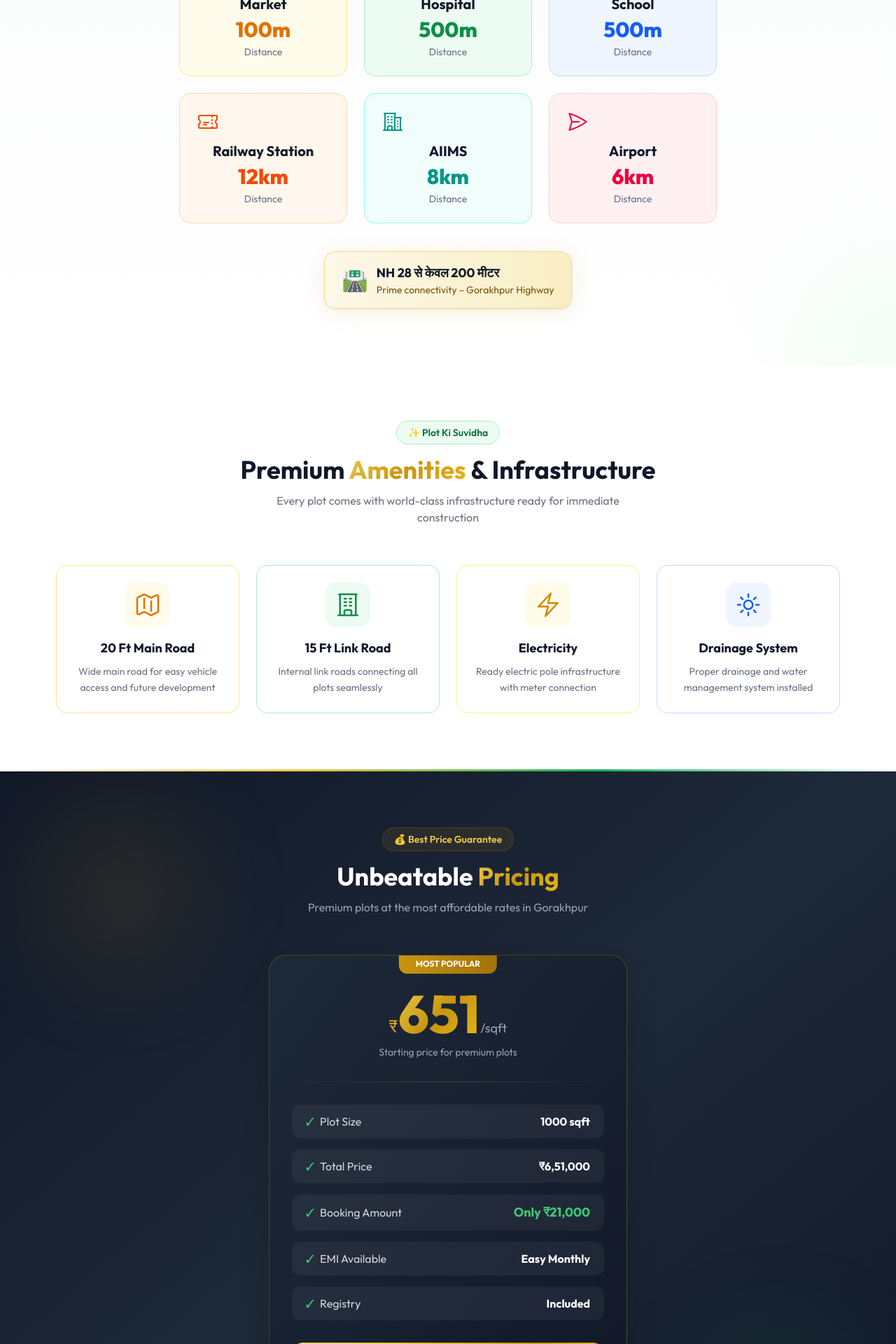
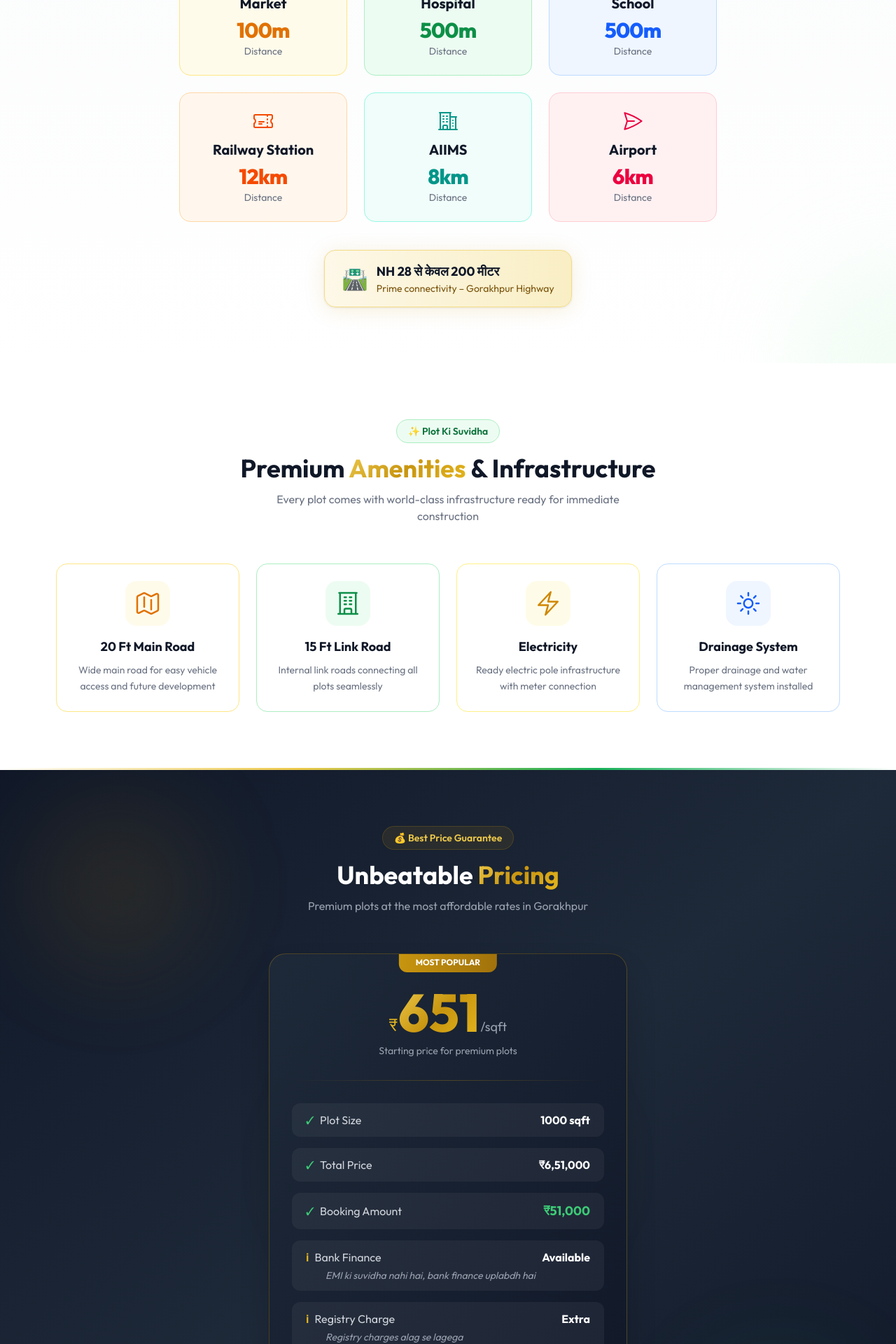
Before and after one commit to krishnaaprasad/Suvridhirealestate, a Next.js app: page / in a window 1280 px wide. Shown: the part 1280-3200 px from the top of the page at 70% size. Built offline with nearby package versions, Linux system fonts and the light colour scheme.

Commit message:
Hero Section Update

```diff
--- a/src/components/PricingSection.jsx
+++ b/src/components/PricingSection.jsx
@@ -64,19 +64,25 @@ export default function PricingSection() {
                   <span className="text-gray-300 flex items-center gap-1.5 sm:gap-2 text-sm sm:text-base">
                     <span className="text-green-400">✓</span> Booking Amount
                   </span>
-                  <span className="text-green-400 font-bold text-base sm:text-lg">Only ₹21,000</span>
+                  <span className="text-green-400 font-bold text-base sm:text-lg">₹51,000</span>
                 </div>
-                <div className="flex items-center justify-between bg-white/5 rounded-lg sm:rounded-xl px-3.5 sm:px-5 py-2.5 sm:py-3">
-                  <span className="text-gray-300 flex items-center gap-1.5 sm:gap-2 text-sm sm:text-base">
-                    <span className="text-green-400">✓</span> EMI Available
-                  </span>
-                  <span className="text-white font-bold text-sm sm:text-base">Easy Monthly</span>
+                <div className="flex flex-col bg-white/5 rounded-lg sm:rounded-xl px-3.5 sm:px-5 py-2.5 sm:py-3 gap-1">
+                  <div className="flex items-center justify-between">
+                    <span className="text-gray-300 flex items-center gap-1.5 sm:gap-2 text-sm sm:text-base">
+                      <span className="text-gold-400">ℹ</span> Bank Finance
+                    </span>
+                    <span className="text-white font-bold text-sm sm:text-base text-right">Available</span>
+                  </div>
+                  <p className="text-gray-400 text-xs sm:text-sm italic pl-6 sm:pl-7">EMI ki suvidha nahi hai, bank finance uplabdh hai</p>
                 </div>
-                <div className="flex items-center justify-between bg-white/5 rounded-lg sm:rounded-xl px-3.5 sm:px-5 py-2.5 sm:py-3">
-                  <span className="text-gray-300 flex items-center gap-1.5 sm:gap-2 text-sm sm:text-base">
-                    <span className="text-green-400">✓</span> Registry
-                  </span>
-                  <span className="text-white font-bold text-sm sm:text-base">Included</span>
+                <div className="flex flex-col bg-white/5 rounded-lg sm:rounded-xl px-3.5 sm:px-5 py-2.5 sm:py-3 gap-1">
+                  <div className="flex items-center justify-between">
+                    <span className="text-gray-300 flex items-center gap-1.5 sm:gap-2 text-sm sm:text-base">
+                      <span className="text-gold-400">ℹ</span> Registry Charge
+                    </span>
+                    <span className="text-white font-bold text-sm sm:text-base">Extra</span>
+                  </div>
+                  <p className="text-gray-400 text-xs sm:text-sm italic pl-6 sm:pl-7">Registry charges alag se lagega</p>
                 </div>
               </div>
 
--- a/src/components/TrustSection.jsx
+++ b/src/components/TrustSection.jsx
@@ -122,18 +122,18 @@ export default function TrustSection() {
         </div>
 
         {/* Location Highlights */}
-        <div className="grid grid-cols-3 gap-3 sm:gap-6 max-w-3xl mx-auto">
+        <div className="grid grid-cols-3 gap-2 sm:gap-6 max-w-3xl mx-auto">
           {highlights.map((item, idx) => (
             <div
               key={idx}
-              className={`${item.bg} ${item.border} border rounded-xl sm:rounded-2xl p-3 sm:p-6 text-center hover:shadow-lg transition-all duration-300 hover:-translate-y-1 group`}
+              className={`${item.bg} ${item.border} border rounded-xl sm:rounded-2xl p-2 py-3 sm:p-6 text-center hover:shadow-lg transition-all duration-300 hover:-translate-y-1 group flex flex-col justify-center`}
             >
-              <div className={`${item.iconColor} mx-auto mb-2 sm:mb-3 group-hover:scale-110 transition-transform duration-300`}>
+              <div className={`${item.iconColor} mx-auto mb-1.5 sm:mb-3 group-hover:scale-110 transition-transform duration-300 flex items-center justify-center`}>
                 {item.icon}
               </div>
-              <h3 className="text-sm sm:text-xl font-bold text-gray-900">{item.label}</h3>
-              <p className={`text-2xl sm:text-3xl font-extrabold ${item.distColor} mt-0.5 sm:mt-1`}>{item.distance}</p>
-              <p className="text-gray-500 text-[10px] sm:text-sm mt-0.5 sm:mt-1">Distance</p>
+              <h3 className="text-[12px] sm:text-xl font-bold text-gray-900 leading-tight">{item.label}</h3>
+              <p className={`text-xl sm:text-3xl font-extrabold ${item.distColor} mt-0.5 sm:mt-2 tracking-tight`}>{item.distance}</p>
+              <p className="text-gray-500 text-[9px] sm:text-sm mt-0.5">Distance</p>
             </div>
           ))}
         </div>
```
